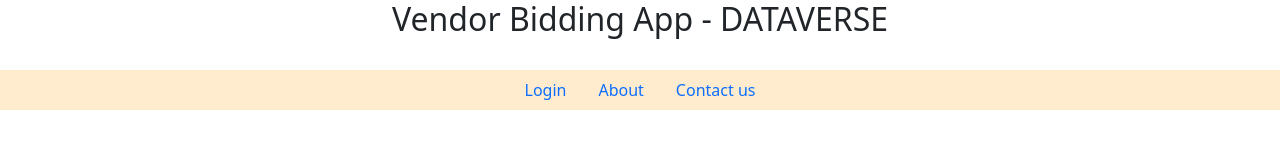
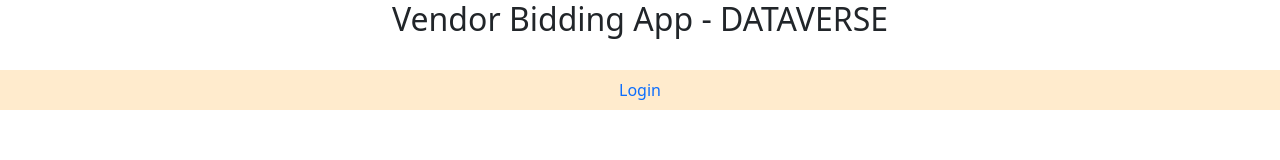
Before and after one commit to hisandeepangara/vendorbiddingapp, a plain HTML site: page index.html in a window 1280 px wide. Drawn offline with nearby package versions, Linux system fonts and the light colour scheme.

Commit message:
change html

```diff
--- a/index.html
+++ b/index.html
@@ -14,11 +14,7 @@
           <a class="nav-link active" aria-current="page" href="#">Login</a>
         </li>
         <li class="nav-item">
-          <a class="nav-link" href="#">About</a>
-        </li>
-        <li class="nav-item">
-          <a class="nav-link" href="#">Contact us</a>
-        </li>
+
 
       </ul>
     <script src="https://cdn.jsdelivr.net/npm/bootstrap@5.3.3/dist/js/bootstrap.bundle.min.js" integrity="sha384-YvpcrYf0tY3lHB60NNkmXc5s9fDVZLESaAA55NDzOxhy9GkcIdslK1eN7N6jIeHz" crossorigin="anonymous"></script>
```
